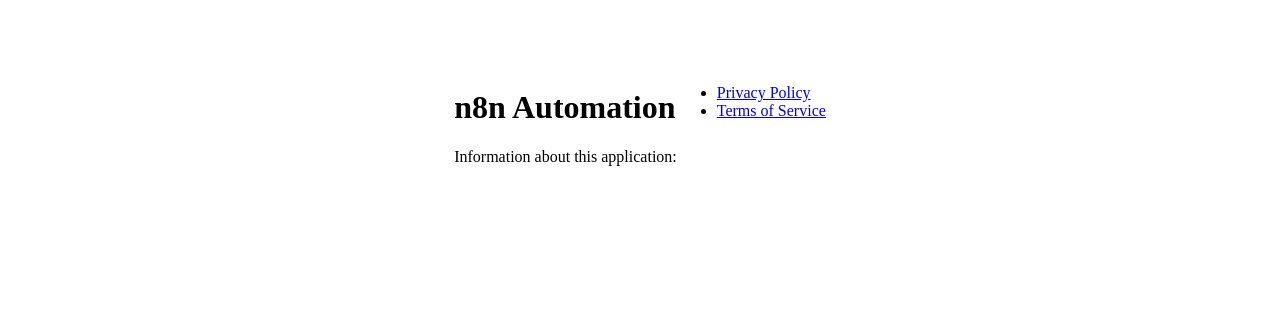
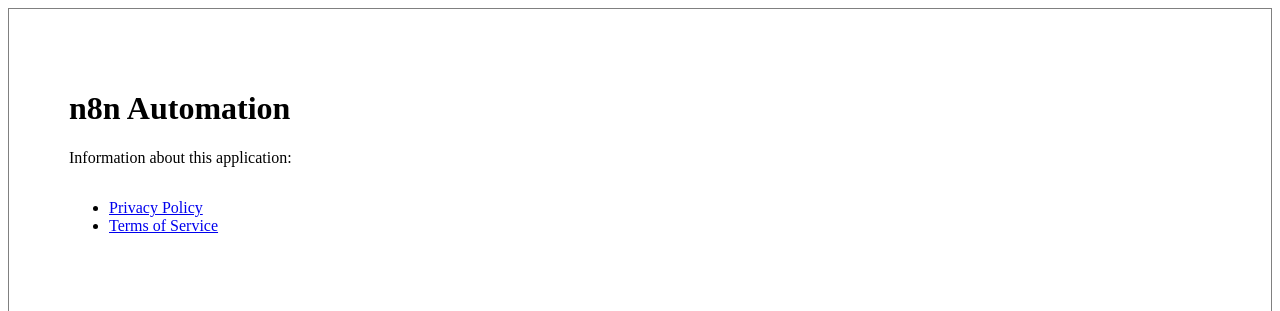
Before and after one commit to Ievgeniia23/n8n-automation-legal, a plain HTML site: page index.html in a window 1280 px wide. Shown: the top 311 px of the page. Drawn offline with Linux system fonts and the light colour scheme.

Commit message:
Update style.css

```diff
--- a/style.css
+++ b/style.css
@@ -1,8 +1,9 @@
 .container {
   padding: 60px;
   background-color: light-blue;
-  border: 1px sold gray;
+  border: 1px solid gray;
   display:flex;
+  flex-direction:column;
   justify-content:center;
   align-content:center;
 }
```
